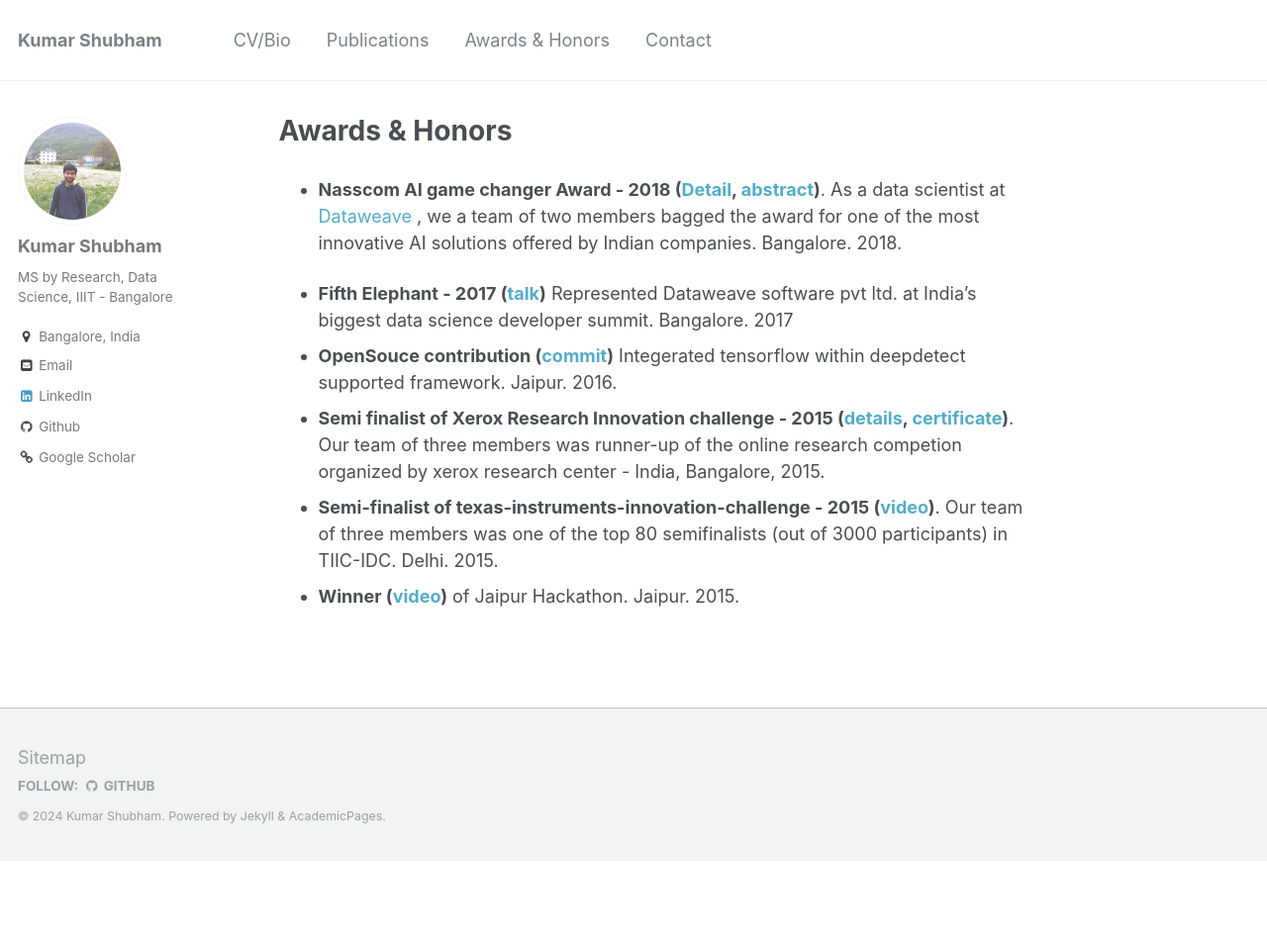
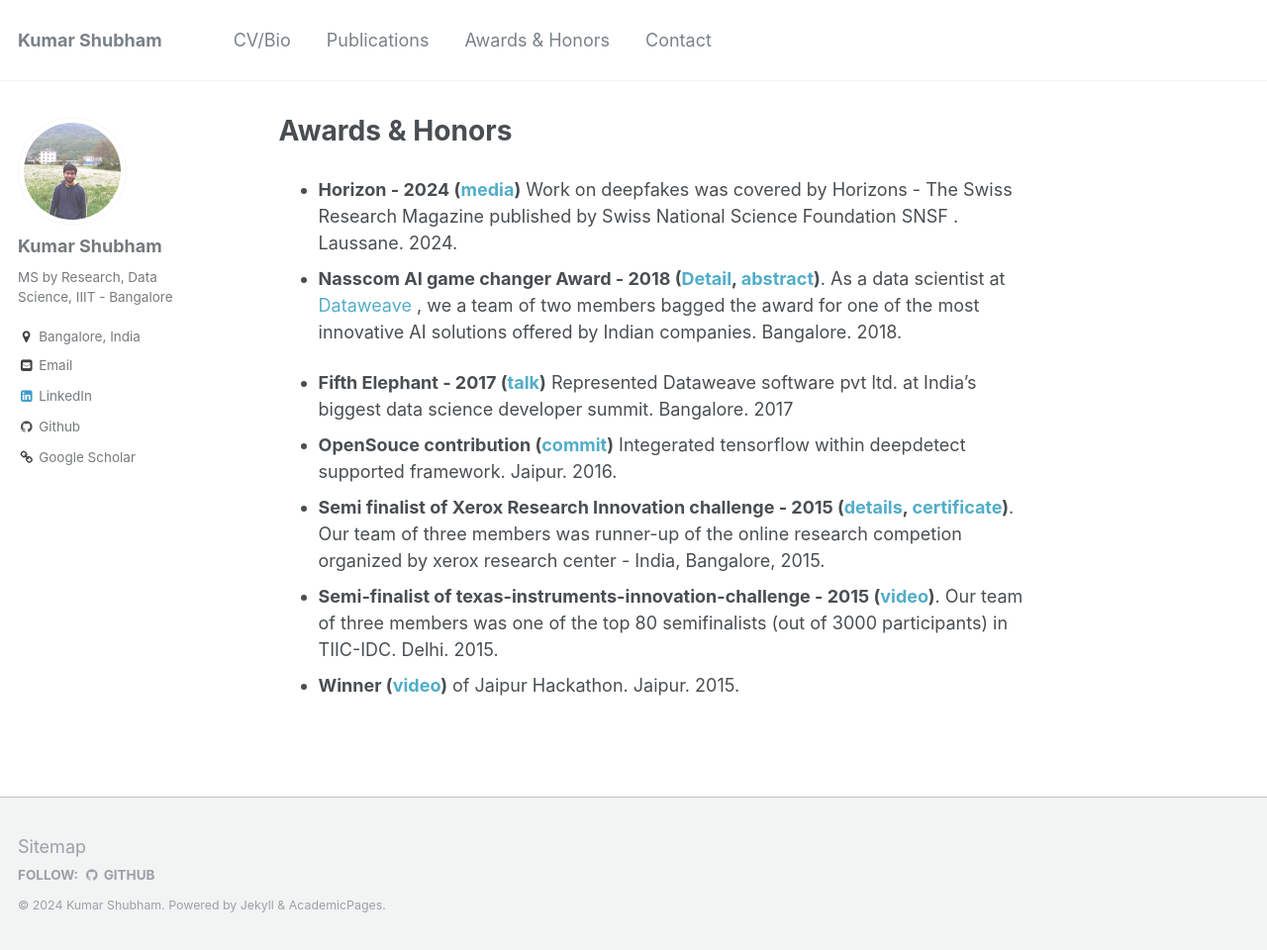
Before and after one commit to kyrs/kyrs.github.io, a Jekyll site: the page built from _pages/awards.md, in a window 1280 px wide and 960 px high. Shown: the whole window at 99% size. Built offline with Jekyll 4.4.1, drawn with Linux system fonts in a browser that asks for light colours.

Commit message:
Update awards.md

```diff
--- a/_pages/awards.md
+++ b/_pages/awards.md
@@ -4,7 +4,7 @@ title: "Awards & Honors"
 permalink: /awards/
 author_profile: true
 ---
-
+* **Horizon - 2024 ([media](https://raw.githubusercontent.com/kyrs/kyrs.github.io/master/images/horizon.jpeg))** Work on deepfakes was covered by Horizons - The Swiss Research Magazine published by Swiss National Science Foundation SNSF . Laussane. 2024.
 * **Nasscom AI game changer Award - 2018 ([Detail](https://kyrs.github.io/files/nasscom-ai-primer-2018.pdf), [abstract](http://kyrs.github.io/files/counterfiet.pdf))**. As a data scientist at [Dataweave](https://dataweave.com/) , we a team of two members bagged the award for one of the most innovative AI solutions offered by Indian companies. Bangalore. 2018.
 
 * **Fifth Elephant - 2017 ([talk](https://www.youtube.com/watch?v=Gffq_S_od5E))** Represented Dataweave software pvt ltd. at India's biggest data science developer summit. Bangalore. 2017
```
